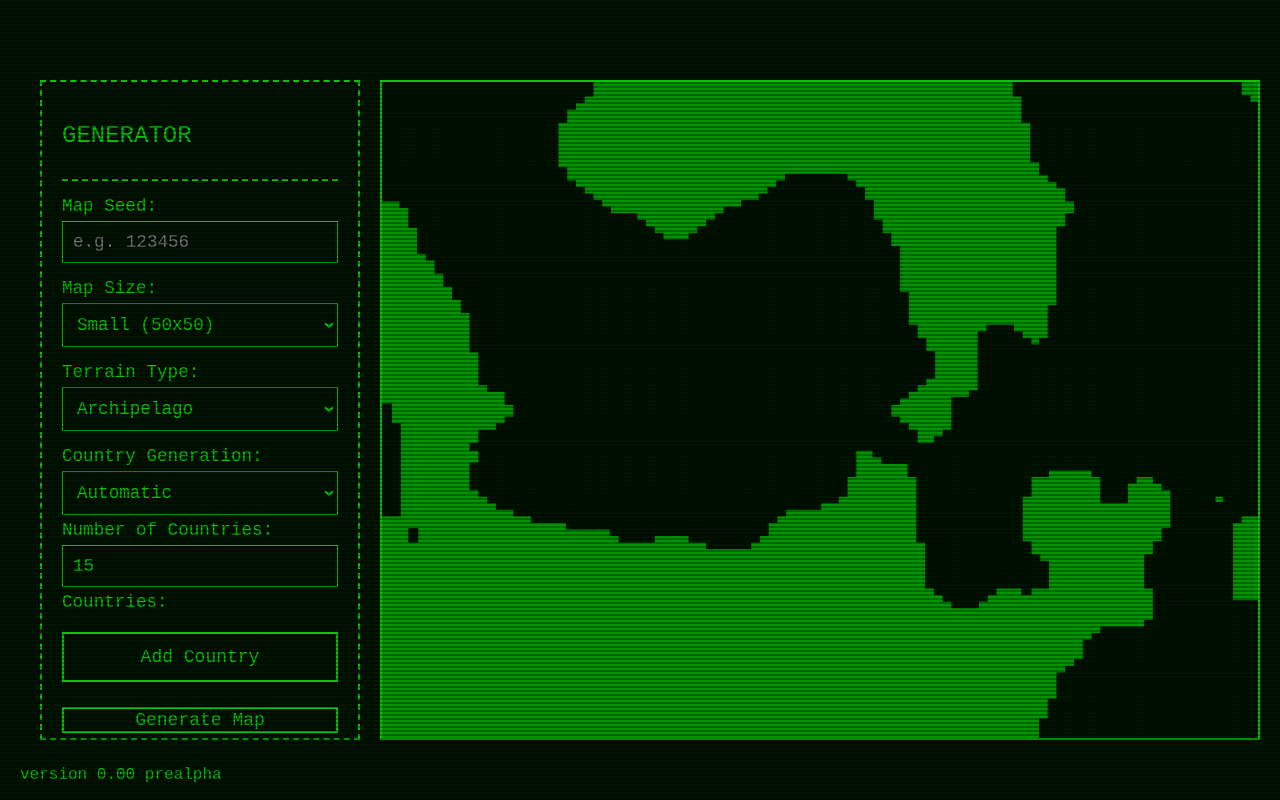
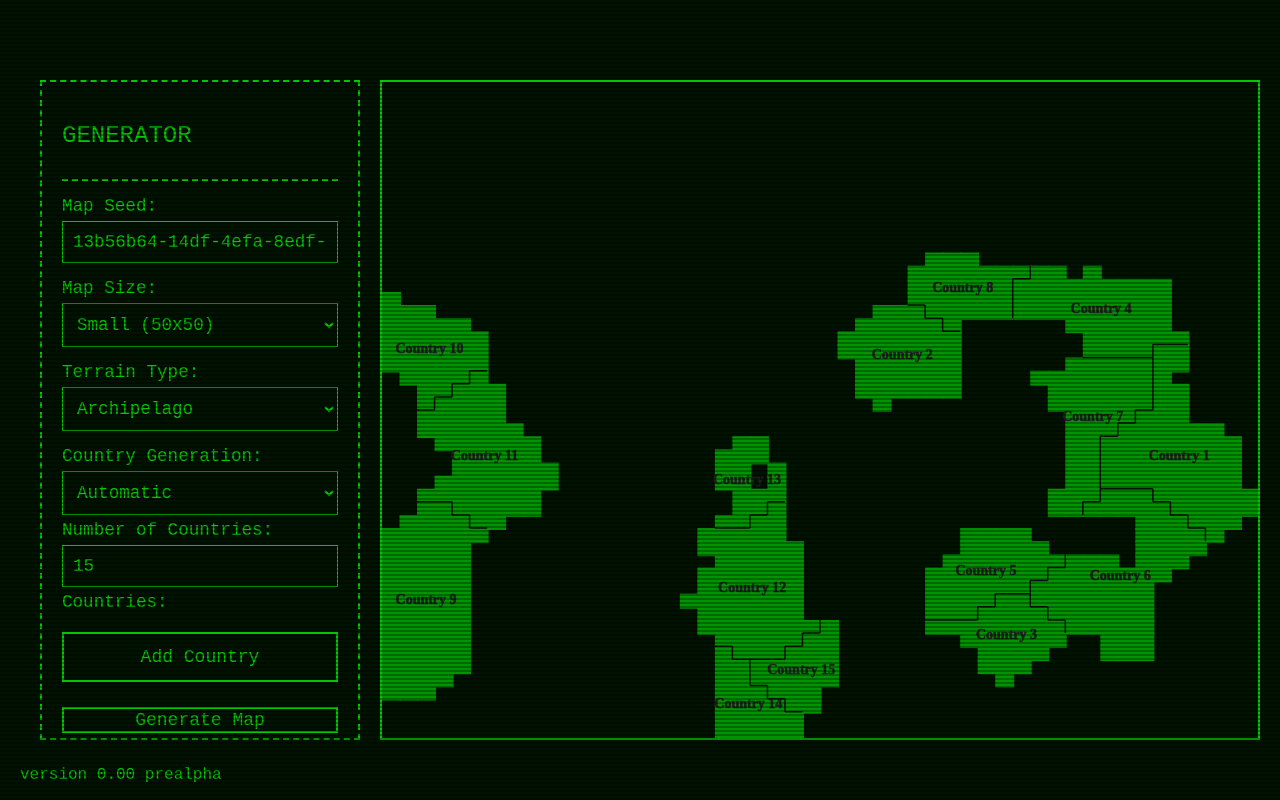
Before and after one commit to pestepota/MAPCA, a plain HTML site: page html/rtmap.html in a window 1280 px wide. Drawn offline with Linux system fonts and the light colour scheme.

Commit message:
Finished the map generation
 - Map generated finished, AI was used but strictly directed by me, some other parts of the code were taken from some websites, all rights to their creators.
 - Added the map saving logic, saving the maps and their seeds in the browser.

```diff
--- a/html/svmap.html
+++ b/html/svmap.html
@@ -12,26 +12,7 @@
     </div>
 
     <div class="svmap-container">
-        <div class="map-grid">
-
-            <!-- Some examples of saved maps-->
-            <div class="map-card">
-                <h3>Map_001.map</h3>
-                <p style="font-size: small;">Size: 50x50 | Biome: Forest</p>
-                <div class="map-card-actions">
-                    <button>Load</button>
-                    <button>Delete</button>
-                </div>
-            </div>
-            <div class="map-card">
-                <h3>defcon.map</h3>
-                <p style="font-size: small;">Size: 100x100 | Biome: Archipelago</p>
-                <div class="map-card-actions">
-                    <button>Load</button>
-                    <button>Delete</button>
-                </div>
-            </div>
-        </div>
+        <div class="map-grid"></div>
         <div>
             <a href="../index.html" class="back-menu">Back to Menu</a>
         </div>
@@ -43,6 +24,17 @@
     <footer>
         <p class="version">version 0.00 prealpha</p>
     </footer>
-
+    <script type="module" src="../js/savedMaps.js"></script>
 </body>
 </html>
+
+
+<!--<div class="map-card">
+                <h3>Map_001.map</h3>
+                <p style="font-size: small;">Size: 50x50 | Countries: 12</p>
+                <p style="font-size: medium;">Seed:123124125125</p>
+                <div class="map-card-actions">
+                    <button>Delete</button>
+                </div>
+            </div>
+-->
--- a/js/MapView.js
+++ b/js/MapView.js
@@ -85,17 +85,103 @@ export class MapView {
         const cellWidth = width / gridWidth;
         const cellHeight = height / gridHeight;
 
-        this.context.fillStyle = "#009500"
+        this.context.fillStyle = "#001200"//001200/009500
         this.context.fillRect(0, 0, width, height);
 
         for (let y = 0; y < gridHeight; y++) {
             for (let x = 0; x < gridWidth; x++) {
-                if (this.model.grid[y][x] === 0) {
-                    this.context.fillStyle = "#001200";
+                if (this.model.grid[y][x] >= 0) {
+                    this.context.fillStyle = "#009500";
 
                     this.context.fillRect(x * cellWidth, y * cellHeight, Math.ceil(cellWidth) + 1, Math.ceil(cellHeight) + 1);
                 }
             }
         }
     }
+
+
+    drawBorders() {
+        const grid = this.model.grid;
+        const width = this.model.mapWidth;
+        const height = this.model.mapHeight;
+
+        const cellWidth = this.canvas.width / width;
+        const cellHeight = this.canvas.height / height;
+
+        const ctx = this.context;
+
+        const variation = (x, y, axis) => {
+            const value = Math.sin(x * 127.1 + y * 311.7 + axis * 74.7) * 43758;
+            return (value - Math.floor(value))* 2-1;
+        }
+
+        ctx.beginPath();
+        ctx.strokeStyle = "#001200";
+        ctx.lineWidth = 1.5;
+
+        for (let y = 0; y < height; y++) {
+            for (let x = 0; x < width; x++) {
+                const country = grid[y][x];
+                if (country <= 0) continue;
+                if (
+                    x < width - 1 &&
+                    grid[y][x + 1] > 0 &&
+                    grid[y][x + 1] !== country
+                ) {
+                    ctx.moveTo((x + 1) * cellWidth, y * cellHeight);
+                    ctx.lineTo((x + 1) * cellWidth, (y + 1) * cellHeight);
+                }
+                if (
+                    y < height - 1 &&
+                    grid[y + 1][x] > 0 &&
+                    grid[y + 1][x] !== country
+                ) {
+                    ctx.moveTo(x * cellWidth, (y + 1) * cellHeight);
+                    ctx.lineTo((x + 1) * cellWidth, (y + 1) * cellHeight);
+                }
+            }
+        }
+        ctx.stroke();
+    }
+
+    drawCountryNames() {
+        const ctx = this.context;
+
+        const cellWidth = this.canvas.width / this.model.mapWidth;
+        const cellHeight = this.canvas.height / this.model.mapHeight;
+
+        ctx.save();
+        ctx.fillStyle = "#202020";
+        ctx.strokeStyle = "#202020";
+        ctx.lineWidth = 0.5;
+        ctx.textAlign = "center";
+        ctx.textBaseline = "middle";
+        ctx.font = "bold 14px digitalClock";
+
+        for (const country of this.model.countries) {
+            let totalX = 0;
+            let totalY = 0;
+            let count = 0;
+
+            for (let y = 0; y < this.model.mapHeight; y++) {
+                for (let x = 0; x < this.model.mapWidth; x++) {
+                    if (this.model.grid[y][x] === country.id) {
+                        totalX += x;
+                        totalY += y;
+                        count++;
+                    }
+                }
+            }
+
+            if (count === 0) continue;
+
+            const centerX = (totalX / count + 0.5) * cellWidth;
+            const centerY = (totalY / count + 0.5) * cellHeight;
+
+            ctx.strokeText(country.name, centerX, centerY);
+            ctx.fillText(country.name, centerX, centerY);
+        }
+
+        ctx.restore();
+    }
 }
--- a/js/app.js
+++ b/js/app.js
@@ -3,46 +3,108 @@ import { MapModel } from "./MapModel.js";
 import { TerrainGenerator } from "./terrainGenerator.js";
 import { Random } from "./random.js";
 import { TerrainAnalyzer } from "./terrainAnalyz.js";
+import { PoliticalGenerator } from "./politicalGenerator.js";
 
-//HTML
+//html
+const canvas = document.getElementById("mapCanvas");
 const countryMode = document.getElementById("country-mode");
 const automaticConfig = document.getElementById("automatic-config");
+const terrainType = document.getElementById("terrain-type");
 const manualConfig = document.getElementById("manual-config");
+const countryCount = document.getElementById("country-count");
+const genButton = document.getElementById("generate-btn");
+const seedInput = document.getElementById("map-seed");
+const mapSize = document.getElementById("map-size");
+const saveButton = document.getElementById("save-map-btn");
 
-console.log(countryMode);
 
+//mvc
+const model = new MapModel(100, 100);
+const view = new MapView(canvas, model);
+
+//country config
 countryMode.addEventListener("change", () => {
     const isAutomatic = countryMode.value === "automatic";
     automaticConfig.hidden = !isAutomatic;
     manualConfig.hidden = isAutomatic;
 });
+let currentMapData = null;
 
-const canvas = document.getElementById("mapCanvas");
-const model = new MapModel(100, 100);
-const view = new MapView(canvas, model);
-const random = new Random("mapca1")
-const terrainGenerator = new TerrainGenerator(model, random)
+//mapgen
+function generateMap() {
+    currentMapData = null;
+    saveButton.disabled = true;
+    const seed = crypto.randomUUID();
+    seedInput.value = seed
+    const random = new Random(seed);
 
-terrainGenerator.generate("continents");
-const terrainAnalyz = new TerrainAnalyzer(model);
-const landmasses = terrainAnalyz.analyzeLandmasses();
+    //map dim
+    const dimensions = {
+        small: 50,
+        medium: 100,
+        large: 200
+    };
+    const size = dimensions[mapSize.value];
+    model.mapWidth = size;
+    model.mapHeight = size;
+    model.generateGrid();
+    model.countries = [];
 
-console.table(
-    landmasses.map(landmass => ({
-        id: landmass.id,
-        size: landmass.size,
-        minX: landmass.bounds.minX,
-        maxX: landmass.bounds.maxX,
-        minY: landmass.bounds.minY,
-        maxY: landmass.bounds.maxY}))
-);
+    const terrainGenerator = new TerrainGenerator(model, random);
+    terrainGenerator.generate(terrainType.value);
 
-view.drawTerrain();
-//view.generateCountry(200,200);
-//console.log(model.countries);
+    const terrainAnalyzer = new TerrainAnalyzer(model);
+    terrainAnalyzer.removeSmallLandmasses(50);
 
-//view.drawTestMap();
+    if (countryMode.value === "manual") {
+        alert("Manual country generation is not implemented yet!");
+        return
+    }
 
-console.log(model.grid.length);
-console.log(model.grid[0].length);
-console.log(model.grid[10][20]);
+    const totalCountries = Math.max(1, Math.floor(Number(countryCount.value) || 1));
+    const politicalGenerator = new PoliticalGenerator(
+        model,
+        terrainAnalyzer,
+        random
+    );
+    politicalGenerator.generate(totalCountries);
+
+    currentMapData = {
+        seed: seed,
+        size: size,
+        terrain: terrainType.value,
+        grid: model.grid,
+        countries: model.countries,
+    };
+    saveButton.disabled = false;
+
+    //rendering
+    view.resize();
+    view.drawTerrain();
+    view.drawBorders();
+    view.drawCountryNames();
+
+    //console
+    console.log("Seed:", seed);
+    console.log("Map Size:", size);
+    console.log("terrain", terrainType.value);
+    console.log("Países:", model.countries);
+}
+
+function saveMap() {
+    if (!currentMapData) return;
+    const savedMaps = JSON.parse(localStorage.getItem("mapca_saved_maps") || "[]")
+    const mapData = {
+        id: crypto.randomUUID(),
+        name: `Map_${String(savedMaps.length + 1).padStart(3, "0")}.map`,
+        savedAt: new Date().toISOString(),
+        ...currentMapData
+    };
+    savedMaps.push(mapData);
+    localStorage.setItem("mapca_saved_maps", JSON.stringify(savedMaps));
+    alert("Map Saved")
+}
+
+genButton.addEventListener("click", generateMap);
+saveButton.addEventListener("click", saveMap);
+generateMap();
--- /dev/null
+++ b/js/politicalGenerator.js
@@ -0,0 +1,141 @@
+export class PoliticalGenerator {
+    constructor(model, analyzer, random) {
+        this.model = model;
+        this.analyzer = analyzer;
+        this.random = random;
+    }
+
+    generate(totalCountries = 8) {
+        this.model.countries = [];
+        const landmasses = this.analyzer.analyzeLandmasses().filter(landmass => landmass.size >= 50);
+        if (landmasses.length === 0) return;
+        const totalLand = landmasses.reduce(
+            (sum, landmass) => sum+landmass.size, 0
+        );
+        let countryId = 1;
+        let remaining = totalCountries;
+
+
+        const allocations = landmasses.map((landmass,index) => {
+            const count = index === landmasses.length - 1
+            ? Math.max(1, remaining)
+            : Math.max(1, Math.floor(totalCountries*landmass.size/totalLand));
+            remaining -= count
+            return count
+        })
+           //generate countries on each landmass
+        landmasses.forEach((landmass, index) => {
+            const seeds = this.chooseSeeds(
+                landmass.cells,
+                allocations[index]
+            );
+
+            for (const seed of seeds) {
+                this.model.countries.push({
+                    id: countryId,
+                    name: `Country ${countryId}`,
+                    size: 0
+                });
+
+                seed.countryId = countryId;
+                countryId++;
+            }
+
+            this.expandCountries(seeds);
+        });
+    }
+
+    chooseSeeds(cells, count) {
+        const seeds = [];
+        const minDistances = new Array(cells.length).fill(Infinity);
+
+        let selected = this.random.integer(0, cells.length - 1);
+        seeds.push({ ...cells[selected] });
+
+        for (let i = 1; i < count; i++) {
+            const lastSeed = seeds[seeds.length - 1];
+
+            for (let j = 0; j < cells.length; j++) {
+                const dx = cells[j].x - lastSeed.x;
+                const dy = cells[j].y - lastSeed.y;
+
+                const distance = dx * dx + dy * dy;
+
+                minDistances[j] = Math.min(
+                    minDistances[j],
+                    distance
+                );
+            }
+
+            let farthest = 0;
+
+            for (let j = 1; j < cells.length; j++) {
+                if (minDistances[j] > minDistances[farthest]) {
+                    farthest = j;
+                }
+            }
+
+            seeds.push({ ...cells[farthest] });
+        }
+
+        return seeds;
+    }
+
+    expandCountries(seeds) {
+        const grid = this.model.grid;
+        const width = this.model.mapWidth;
+        const height = this.model.mapHeight;
+
+        const queue = [];
+        let head = 0;
+
+        const directions = [
+            [0, -1],
+            [1, 0],
+            [0, 1],
+            [-1, 0]
+        ];
+
+        for (const seed of seeds) {
+            grid[seed.y][seed.x] = seed.countryId;
+
+            queue.push({
+                x: seed.x,
+                y: seed.y,
+                countryId: seed.countryId
+            });
+        }
+
+        while (head < queue.length) {
+            const current = queue[head++];
+
+            for (const [dx, dy] of directions) {
+                const x = current.x + dx;
+                const y = current.y + dy;
+
+                if (
+                    x < 0 || x >= width ||
+                    y < 0 || y >= height
+                ) continue;
+
+                if (grid[y][x] !== 0) continue;
+
+                grid[y][x] = current.countryId;
+
+                queue.push({
+                    x,
+                    y,
+                    countryId: current.countryId
+                });
+            }
+        }
+
+        for (const row of grid) {
+            for (const cell of row) {
+                if (cell > 0) {
+                    this.model.countries[cell - 1].size++;
+                }
+            }
+        }
+    }
+}
```
Also changed, not shown: html/rtmap.html (+2 -1 lines), js/savedMaps.js (added, +65 -0 lines).
